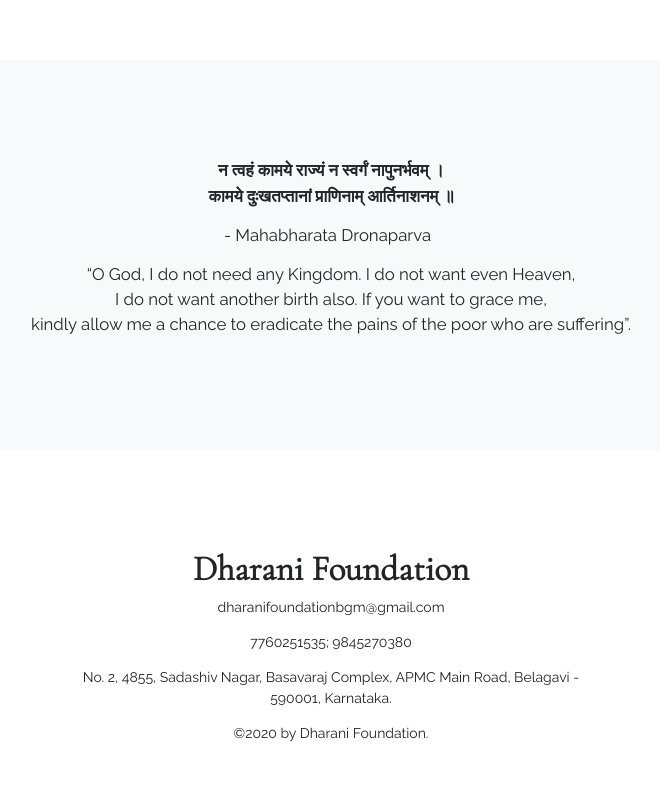
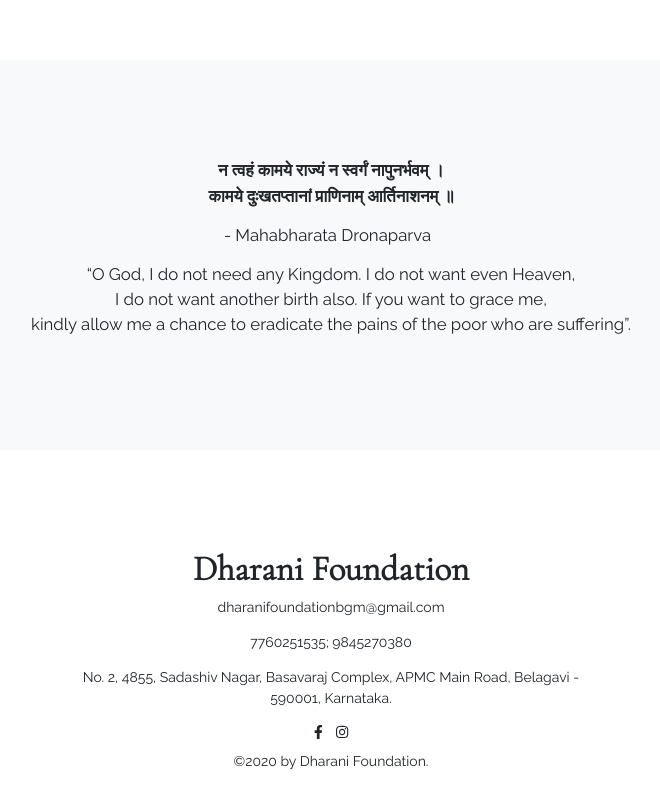
Before and after one commit to blended-ideas/dharani-foundation, a Next.js app: page / in a window 1280 px wide. Shown: the part 5316-6116 px from the top of the page, without its empty margins (309-969 px from the left). Before the commit the page ends 6088 px from the top, so only its background shows below. Built offline with nearby package versions, Linux system fonts and the light colour scheme.

Commit message:
Addition of social links in footer.

```diff
--- a/components/Footer.tsx
+++ b/components/Footer.tsx
@@ -1,4 +1,6 @@
 import styles from '../styles/component/footer.module.scss';
+import {FontAwesomeIcon} from '@fortawesome/react-fontawesome';
+import {faFacebookF, faInstagram} from '@fortawesome/free-brands-svg-icons';
 
 const Footer = () => {
     const year = (new Date()).getFullYear();
@@ -8,7 +10,17 @@
             <p> dharanifoundationbgm@gmail.com</p>
             <p> 7760251535; 9845270380</p>
             <p> No. 2, 4855, Sadashiv Nagar, Basavaraj Complex, APMC Main Road, Belagavi - 590001, Karnataka. </p>
-            <p>©{year} by Dharani Foundation.</p>
+
+            <div className="mt-2">
+                <a href="https://www.facebook.com/dharanifoundation" target="_blank">
+                    <FontAwesomeIcon icon={faFacebookF} className="mx-2"/>
+                </a>
+
+                <a href="https://www.instagram.com/dharanifoundation/" target="_blank">
+                    <FontAwesomeIcon icon={faInstagram} className="mx-2"/>
+                </a>
+            </div>
+            <p className="mt-2">©{year} by Dharani Foundation.</p>
         </footer>
     )
 }
--- a/package.json
+++ b/package.json
@@ -9,6 +9,7 @@
   },
   "dependencies": {
     "@fortawesome/fontawesome-svg-core": "^1.2.32",
+    "@fortawesome/free-brands-svg-icons": "^5.15.1",
     "@fortawesome/free-solid-svg-icons": "^5.15.1",
     "@fortawesome/react-fontawesome": "^0.1.12",
     "@zeit/next-sass": "^1.0.1",
```
Also changed, not shown: 1 other file (tests, documents, lock files or other folders).
